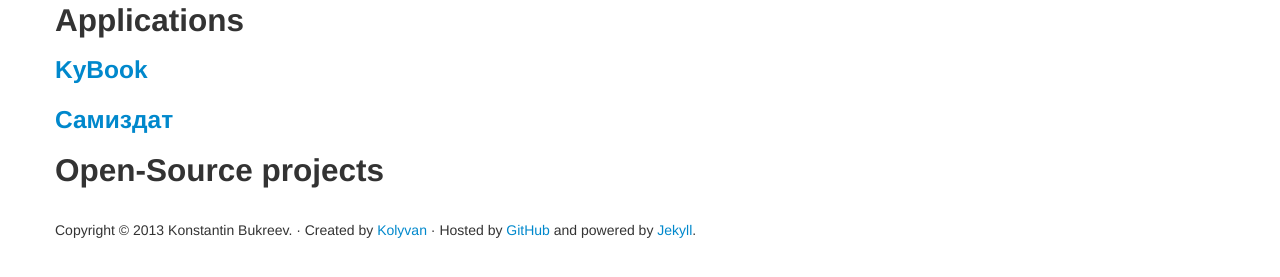
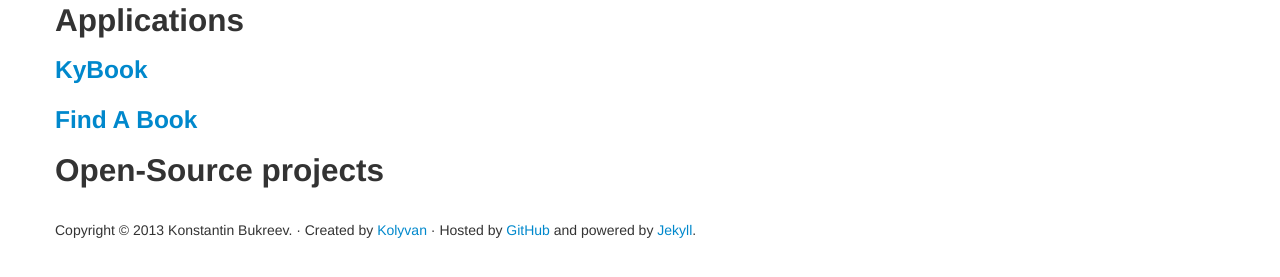
Before and after one commit to kolyvan/kolyvan.github.com, a Jekyll site: the page built from index.html, in a window 1280 px wide. Shown: the part 330-607 px from the top of the page. Built offline with Jekyll 4.4.1, drawn with Linux system fonts in a browser that asks for light colours; nearby versions of some CDN libraries.

Commit message:
update start page

```diff
--- a/index.html
+++ b/index.html
@@ -10,8 +10,8 @@ title: Kolyvan Site
 
 <h2>Applications</h2>
 
-<h3><a href='/kybook/news.html'>KyBook</a></h3>
-<h3><a href='/samizdat/main.html'>Самиздат</a></h3>
+<h3><a href='/kybook'>KyBook</a></h3>
+<h3><a href='/findbook'>Find A Book</a></h3>
 
 <h2>Open-Source projects</h2>
 
```
